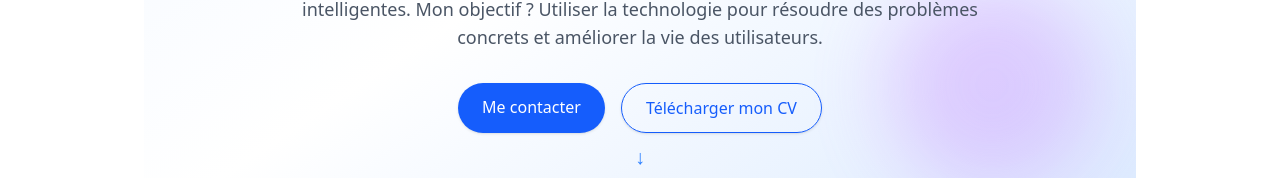
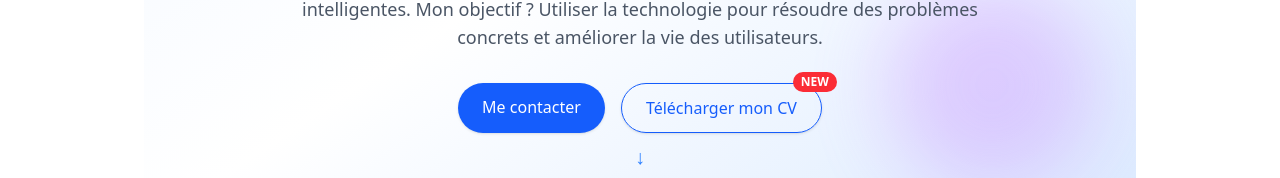
Before and after one commit to Ismail0u/portfolio, a React (Vite) app in the folder portfolio/: page / in a window 1280 px wide. Shown: the part 533-711 px from the top of the page. Built offline with nearby package versions, Linux system fonts and the light colour scheme.

Commit message:
version stable avec ajustement hero et abouts 2

```diff
--- a/portfolio/src/components/Hero.jsx
+++ b/portfolio/src/components/Hero.jsx
@@ -74,14 +74,18 @@ export default function Hero() {
           >
             Me contacter
           </a>
-          <a
+          <motion.a
             href={cv}
-            target="_blank"
-            rel="noopener noreferrer"
-            className="border border-blue-600 text-blue-600 dark:text-blue-400 hover:bg-blue-600 hover:text-white px-6 py-3 rounded-full shadow transition duration-300"
+            download="MOUSSA_Ismael_CV_2025.pdf"
+            whileHover={{ scale: 1.1 }}
+            transition={{ type: 'spring', stiffness: 300 }}
+            className="relative inline-block border border-blue-600 text-blue-600 dark:text-blue-400 hover:bg-blue-600 hover:text-white px-6 py-3 rounded-full shadow transition duration-300"
           >
+            <span className="absolute -top-3 -right-4 bg-red-500 text-white text-xs font-bold px-2 py-0.5 rounded-full">
+              NEW
+            </span>
             Télécharger mon CV
-          </a>
+          </motion.a>
         </motion.div>
       </div>
       {/* Indicateur scroll */}
```
Also changed, not shown: 1 other file (tests, documents, lock files or other folders).
